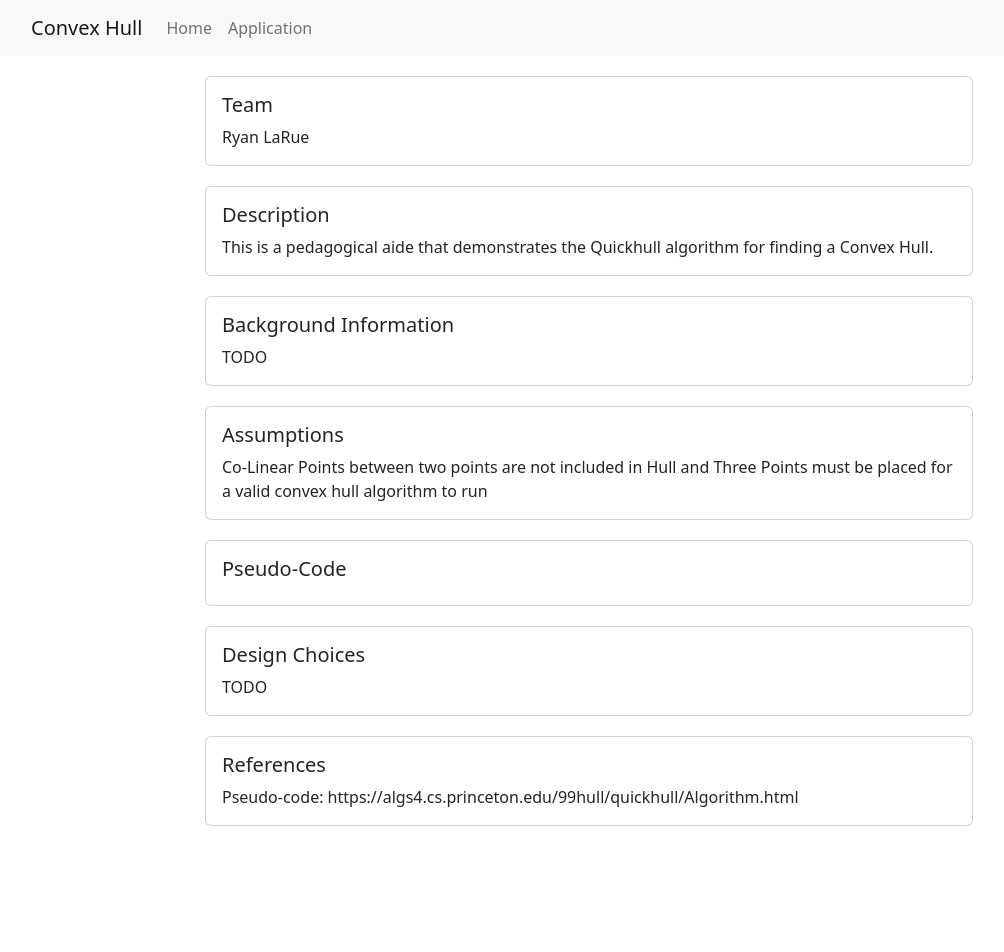
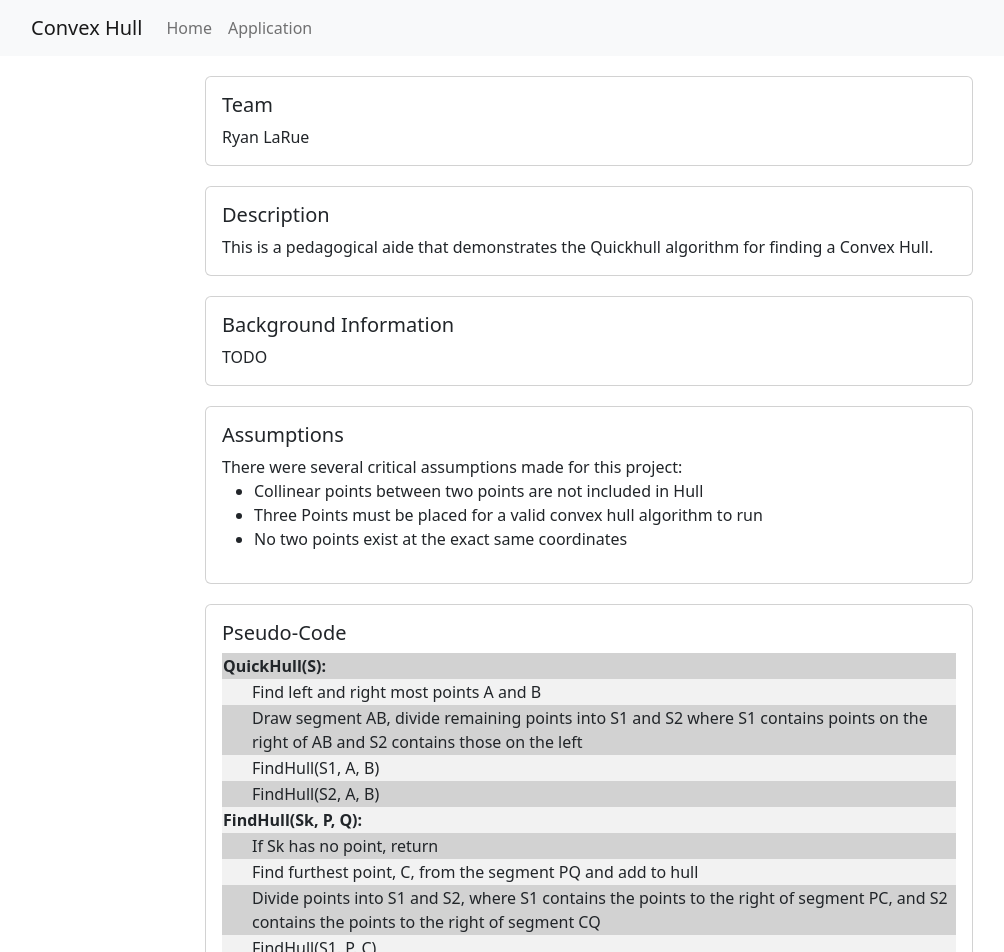
Before and after one commit to Ryanmmlarue/convex-hull, a React (Create React App) app: page /aide in a window 1280 px wide. Shown: the top 952 px of the page, without its empty margins (51-1055 px from the left). Before the commit the page ends 846 px from the top, so only its background shows below. Built offline with nearby package versions, Linux system fonts and the light colour scheme.

Commit message:
Added some homepage info

```diff
--- a/src/features/Aide/Pseudocode/Pseudocode.css
+++ b/src/features/Aide/Pseudocode/Pseudocode.css
@@ -1,8 +1,6 @@
 .indent {
   padding-left: 30px;
 }
-
-
 
 tbody tr:nth-child(odd){
   background-color: #D2D2D2;
--- a/src/features/Home/Home.css
+++ b/src/features/Home/Home.css
@@ -4,3 +4,15 @@
   margin-top: 20px;
   margin-bottom: 20px;
 }
+
+.indent {
+  padding-left: 30px;
+}
+
+tbody tr:nth-child(odd){
+  background-color: #D2D2D2;
+}
+
+tbody tr:nth-child(even){
+  background-color: #F2F2F2;
+}
--- a/src/features/Home/Home.tsx
+++ b/src/features/Home/Home.tsx
@@ -39,8 +39,18 @@ return (
       <Card.Body>
         <Card.Title>Assumptions</Card.Title>
         <Card.Text>
-          Co-Linear Points between two points are not included in Hull and
-          Three Points must be placed for a valid convex hull algorithm to run
+          There were several critical assumptions made for this project:
+          <ul>
+            <li>
+              Collinear points between two points are not included in Hull
+            </li>
+            <li>
+              Three Points must be placed for a valid convex hull algorithm to run
+            </li>
+            <li>
+              No two points exist at the exact same coordinates
+            </li>
+          </ul>
         </Card.Text>
       </Card.Body>
     </Card>
@@ -49,7 +59,85 @@ return (
       <Card.Body>
         <Card.Title>Pseudo-Code</Card.Title>
         <Card.Text>
-          {/* <Pseudocode eventQueue={{}} /> */}
+          <table>
+          <tbody>
+            <tr>
+              <td
+              >
+                <b>QuickHull(S):</b>
+              </td>
+            </tr>
+            <tr>
+              <td
+              className="indent"
+              >
+                Find left and right most points A and B
+              </td>
+            </tr>
+            <tr>
+              <td
+              className="indent"
+              >
+                Draw segment AB, divide remaining points into S1 and S2 where S1 contains points on the right of AB and S2 contains those on the left
+              </td>
+            </tr>
+            <tr>
+              <td
+              className="indent"
+              >
+                FindHull(S1, A, B)
+              </td>
+            </tr>
+            <tr>
+              <td
+              className="indent"
+              >
+                FindHull(S2, A, B)
+              </td>
+            </tr>
+            <tr>
+              <td
+              >
+                <b>FindHull(Sk, P, Q):</b>
+              </td>
+            </tr>
+            <tr>
+              <td
+              className="indent"
+              >
+                If Sk has no point, return
+              </td>
+            </tr>
+            <tr>
+              <td
+              className="indent"
+              >
+                Find furthest point, C, from the segment PQ and add to hull
+              </td>
+            </tr>
+            <tr>
+              <td
+              className="indent"
+              >
+                Divide points into S1 and S2, where S1 contains the points to the right of segment PC, and S2 contains the points to the right of segment CQ
+              </td>
+            </tr>
+            <tr>
+              <td
+              className="indent"
+              >
+                FindHull(S1, P, C)
+              </td>
+            </tr>
+            <tr>
+              <td
+              className="indent"
+              >
+                FindHull(S2, C, Q)
+              </td>
+            </tr>
+            </tbody>
+          </table>
         </Card.Text>
       </Card.Body>
     </Card>
--- a/src/utils/model/QuickHull.ts
+++ b/src/utils/model/QuickHull.ts
@@ -1,6 +1,6 @@
 import { Point } from "../types/DataTypes";
 import { EventType, HullEvent } from "../types/Event";
-import { distanceToC, getMinMaxIncides, isCLeft } from "./QuickHullHelpers";
+import { distanceToC, getMinMaxIndices, isCLeft } from "./QuickHullHelpers";
 
 
 const findHull = (Sk: Point[], P: Point, Q: Point, hull: Point[], eventQueue: HullEvent[]) => {
@@ -58,7 +58,7 @@ const quickHull = (points: Point[]) => {
   }
 
   // find the left and rightmost points in the plane
-  const {minIndex, maxIndex} = getMinMaxIncides(points)
+  const {minIndex, maxIndex} = getMinMaxIndices(points)
   hull.push(points[minIndex])
   hull.push(points[maxIndex])
 
@@ -80,6 +80,7 @@ const quickHull = (points: Point[]) => {
 
   eventQueue.push({eventType: EventType.RecurseS1QH})
   findHull(s1, points[minIndex], points[maxIndex], hull, eventQueue)
+
   eventQueue.push({eventType: EventType.RecurseS2QH})
   findHull(s2, points[maxIndex], points[minIndex], hull, eventQueue)
 
--- a/src/utils/model/QuickHullHelpers.ts
+++ b/src/utils/model/QuickHullHelpers.ts
@@ -17,7 +17,7 @@ export const distanceToC = (a: Point, b: Point, c: Point) => {
 }
 
 // return the left and rightmost points in the plane
-export const getMinMaxIncides = (points: Point[]) => {
+export const getMinMaxIndices = (points: Point[]) => {
   let minIndex = 0;
   let maxIndex = 0;
   points.forEach((p, index) => {
```
